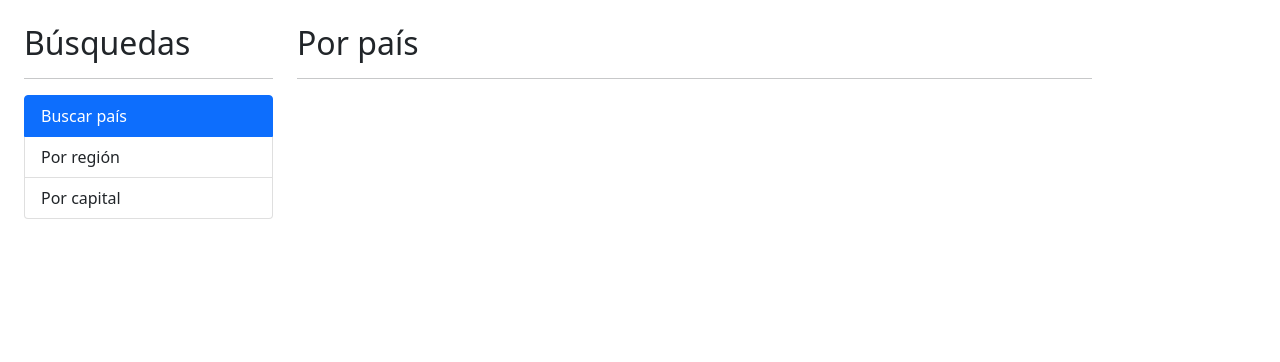
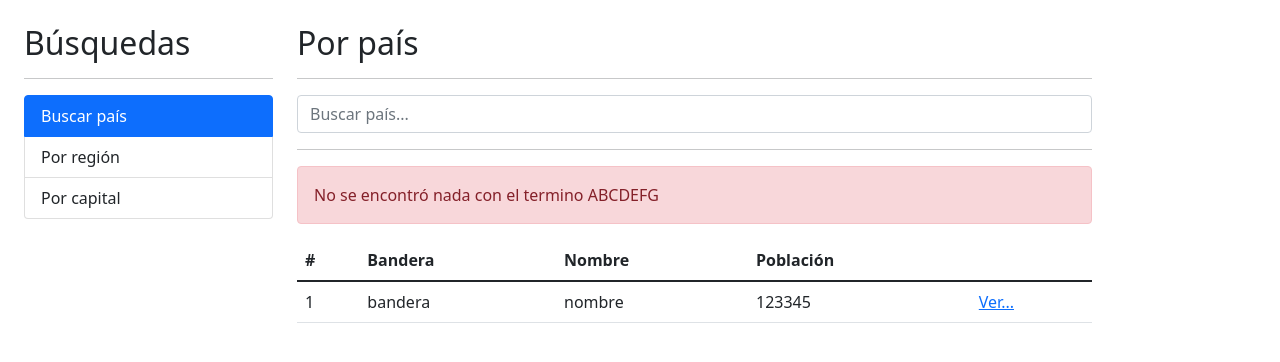
Before and after one commit to charold29/ng-countriesApp, an Angular app: page / in a window 1280 px wide. Shown: the top 362 px of the page. Built offline with nearby package versions, Linux system fonts and the light colour scheme.

Commit message:
cambios en el form para capturar el term y hacerle submit

```diff
--- a/src/app/country/country.module.ts
+++ b/src/app/country/country.module.ts
@@ -1,9 +1,12 @@
 import { NgModule } from '@angular/core';
 import { CommonModule } from '@angular/common';
+import { FormsModule } from '@angular/forms';
+
 import { ByCapitalComponent } from './pages/by-capital/by-capital.component';
 import { ByCountryComponent } from './pages/by-country/by-country.component';
 import { ByRegionComponent } from './pages/by-region/by-region.component';
 import { ShowCountryComponent } from './pages/show-country/show-country.component';
+
 
 
 
@@ -21,7 +24,8 @@
     ShowCountryComponent
   ],
   imports: [
-    CommonModule
+    CommonModule,
+    FormsModule
   ]
 })
 export class CountryModule { }
--- a/src/app/country/pages/by-country/by-country.component.html
+++ b/src/app/country/pages/by-country/by-country.component.html
@@ -1,2 +1,49 @@
 <h2>Por país</h2>
 <hr>
+
+<div class="row">
+    <div class="col">
+        <form (ngSubmit)="search()" autocomplete="off">
+            <input type="text"
+                   name="term"
+                   class="form-control"
+                   [(ngModel)]="term"
+                   placeholder="Buscar país..."/>
+        </form>
+    </div>
+</div>
+<hr>
+
+<div class="alert alert-danger">
+    No se encontró nada con el termino ABCDEFG
+</div>
+
+<div class="row">
+    <div class="col">
+        <table class="table table-hover">
+
+            <thead>
+                <tr>
+                    <th>#</th>
+                    <th>Bandera</th>
+                    <th>Nombre</th>
+                    <th>Población</th>
+                    <th></th>
+                </tr>
+            </thead>
+
+            <tbody>
+                <tr>
+                    <td>1</td>
+                    <td>bandera</td>
+                    <td>nombre</td>
+                    <td>123345</td>
+                    <td>
+                        <a href="/pais/pe">Ver...</a>
+                    </td>
+                </tr>
+            </tbody>
+
+        </table>
+    </div>
+</div>
--- a/src/app/country/pages/by-country/by-country.component.ts
+++ b/src/app/country/pages/by-country/by-country.component.ts
@@ -1,4 +1,4 @@
-import { Component, OnInit } from '@angular/core';
+import { Component } from '@angular/core';
 
 @Component({
   selector: 'app-by-country',
@@ -6,11 +6,14 @@
   styles: [
   ]
 })
-export class ByCountryComponent implements OnInit {
+export class ByCountryComponent {
+
+  term: string = '';
+
+  search(){
+    console.log(this.term);
+  }
 
   constructor() { }
 
-  ngOnInit(): void {
-  }
-
 }
```
